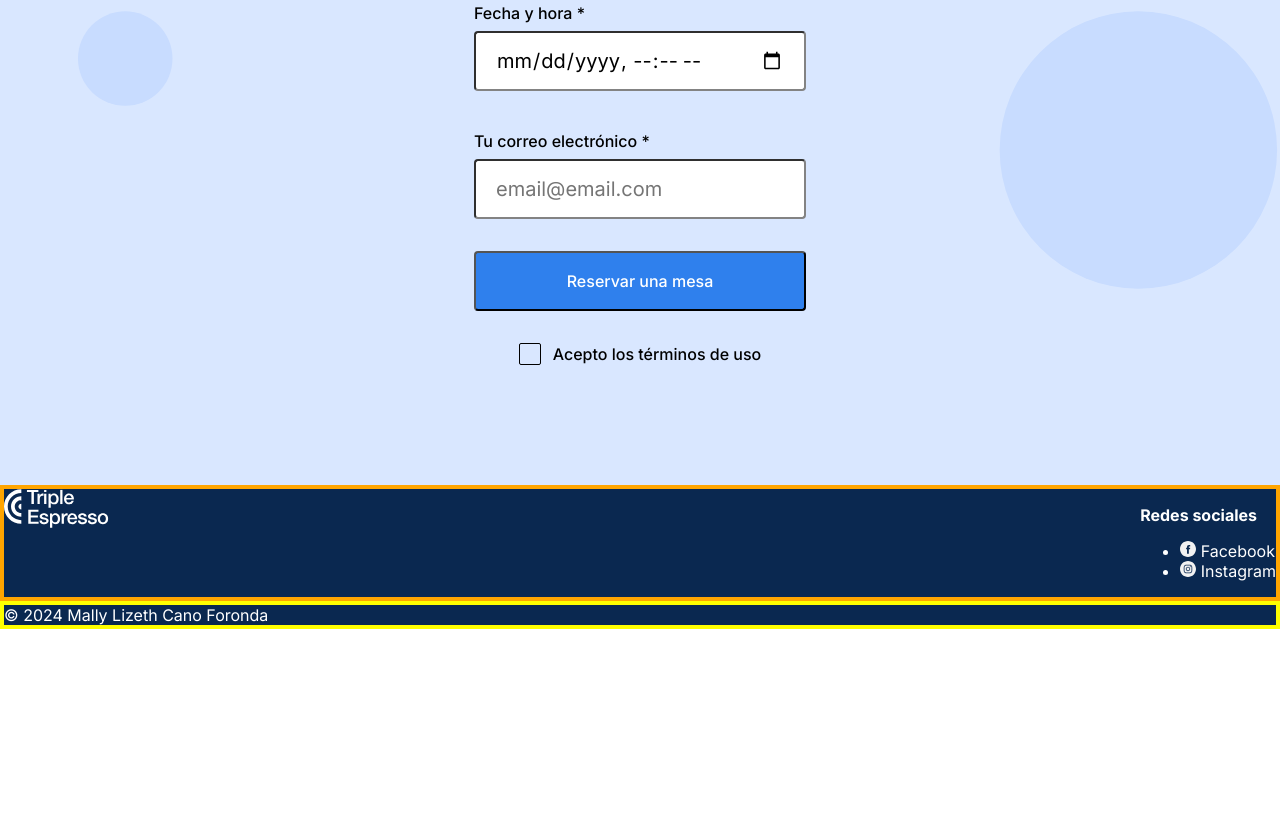
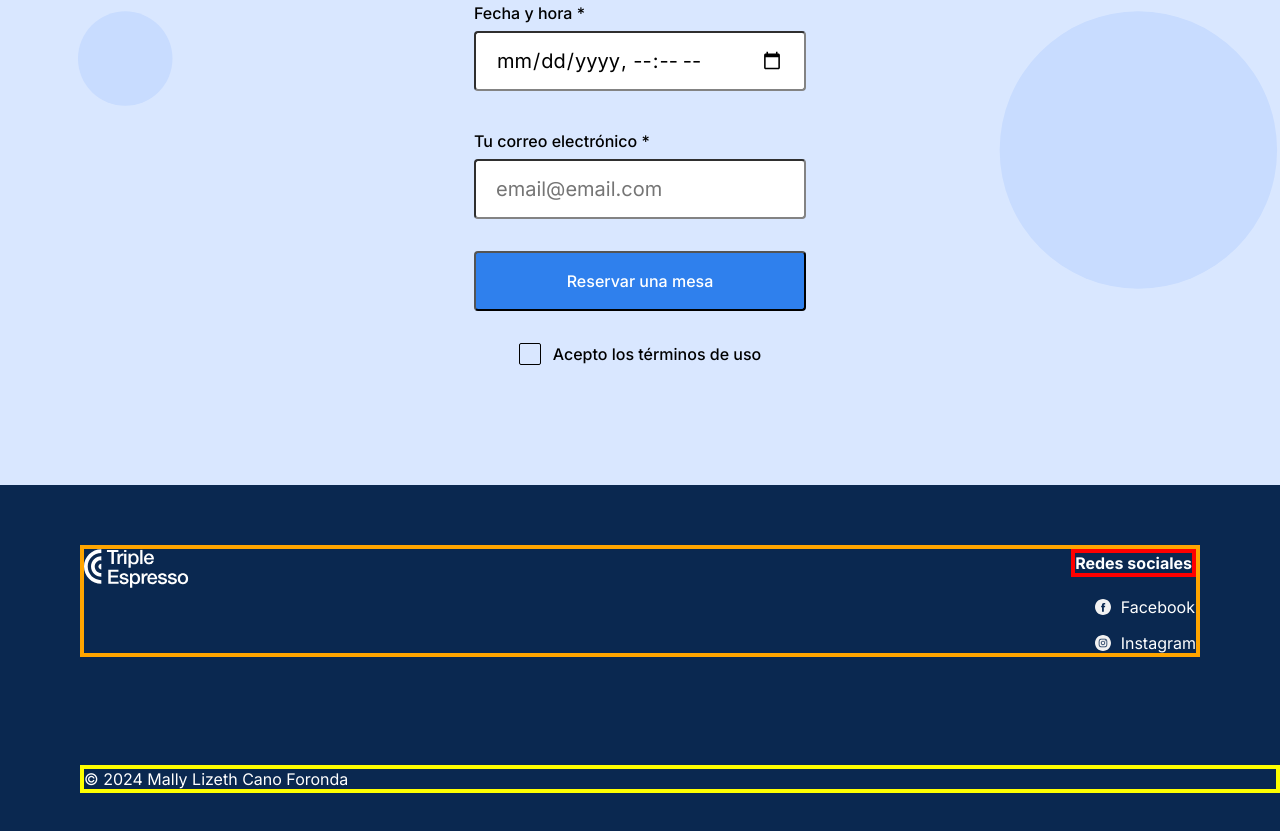
Before and after one commit to MallyL-CanoF/web_project_coffeeshop, a plain HTML site: page index.html in a window 1280 px wide. Shown: the part 2204-3035 px from the top of the page. Before the commit the page ends 2833 px from the top, so only its background shows below. Drawn offline with nearby package versions, Linux system fonts and the light colour scheme.

```diff
--- a/blocks/footer.css
+++ b/blocks/footer.css
@@ -1,14 +1,20 @@
 .footer {
   background-color: #0a2850;
+  position: relative;
+  display: flex;
+  flex-direction: column;
+  color: white;
 }
 
 .footer__circle {
+  border-radius: 100%;
 }
 
 .footer__content {
   border: solid 4px orange;
   display: flex;
   justify-content: space-between;
+  margin: 60px 80px 108px;
 }
 
 .footer__logo {
@@ -17,6 +23,12 @@
 }
 
 .footer__social {
+  display: flex;
+  flex-direction: column;
+  justify-content: space-between;
+  align-items: flex-end;
+  margin: 0;
+  padding: 0;
 }
 
 .footer__social-heading {
@@ -25,10 +37,16 @@
   font-weight: bold;
   font-size: 16px;
   line-height: 20px;
-  color: white;
+  margin: 0px;
+  padding: 0px;
+  border: solid 4px red;
 }
 
 .footer__list {
+  display: flex;
+  flex-direction: column;
+  gap: 16px;
+  margin: 20px 0px 0px;
 }
 
 .footer__list-item {
@@ -37,15 +55,20 @@
   font-weight: normal;
   font-size: 16px;
   line-height: 20px;
-  color: white;
+  list-style: none;
+  display: flex;
+  align-items: center;
 }
 
 .footer__social-link {
+  font-size: 16px;
+  line-height: 20px;
 }
 
 .footer__social-icon {
   height: 16px;
   width: 16px;
+  margin-right: 10px;
 }
 
 .footer__copyright {
@@ -54,6 +77,7 @@
   font-weight: normal;
   font-size: 16px;
   line-height: 20px;
-  color: white;
+  margin-bottom: 60px;
+  margin-left: 80px;
   border: solid 4px yellow;
 }
--- a/blocks/nav.css
+++ b/blocks/nav.css
@@ -24,3 +24,7 @@
   text-decoration: none;
   font-weight: bold;
 }
+
+.nav__link:hover {
+  color: #2f80ed;
+}
```
